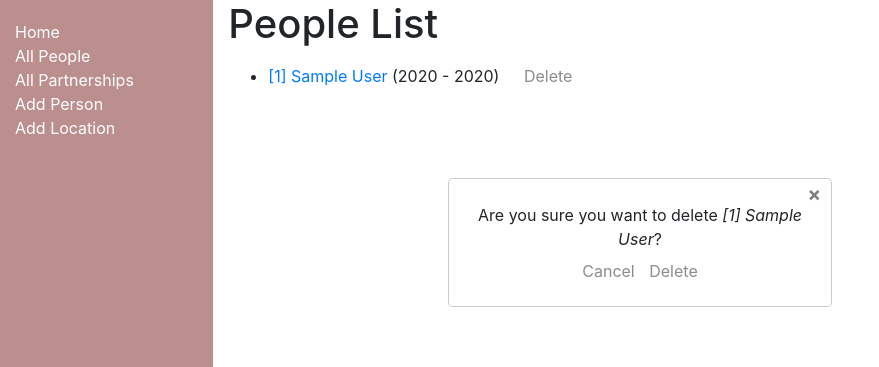
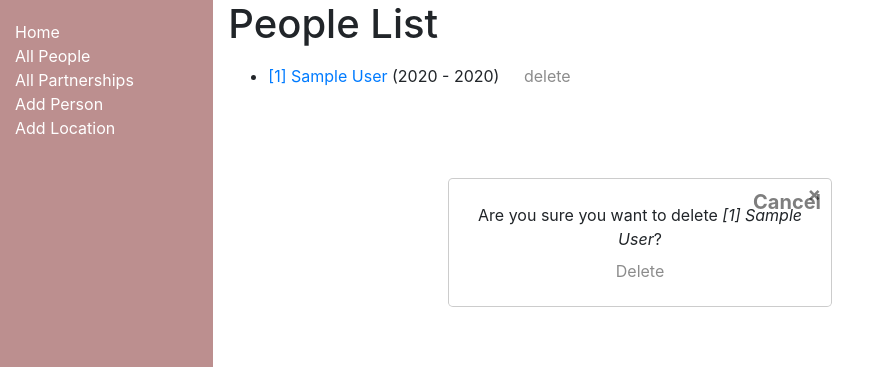
Before and after one commit to star4z/familytree, a Django app: page /webapp/person/ in a window 1280 px wide, after a click on "delete". Shown: the top 367 px of the page, without its empty margins (0-879 px from the left). Run offline with Django 3.2, Linux system fonts and the light colour scheme; tables that the repository leaves empty hold one stand-in row (values such as "Sample post"); some libraries are stand-ins or nearby versions.

Commit message:
Formatting tweaks

```diff
--- a/familytree/webapp/static/webapp/css/styles.css
+++ b/familytree/webapp/static/webapp/css/styles.css
@@ -60,7 +60,7 @@ html, body {
 button {
     color: grey;
     background-color: white;
-    padding: 0px 20px;
+    padding: 0 20px;
     margin: 8px 0;
     border: none;
     cursor: pointer;
@@ -74,11 +74,9 @@ button:hover {
 
 /* Float cancel and delete buttons  */
 .cancelbtn, .deletebtn {
-    float: center;
     background-color: white;
     color: grey;
-    padding: 0px 5px;
-    padding-bottom: 15px;
+    padding: 0 5px 15px;
 }
 
 /* center-align text to the container */
--- a/familytree/webapp/templates/webapp/delete_confirmationbox.html
+++ b/familytree/webapp/templates/webapp/delete_confirmationbox.html
@@ -1,4 +1,4 @@
-<button onclick="document.getElementById('id01').style.display='block'">Delete</button>
+<button onclick="document.getElementById('id01').style.display='block'">delete</button>
 
   <div id="id01" class="modal">
     <form class="modal-content" action="{%  url 'delete_person' person.id %}" method = "POST">
@@ -7,7 +7,7 @@
       <div class="container">
         <br>Are you sure you want to delete <i>{{ person.legal_name }}</i>?
         <div class="clearfix">
-          <button type="button" class="cancelbtn" onclick="document.getElementById('id01').style.display='none'" class="close" title="Close Modal">Cancel</button>
+          <button type="button" class="cancelbtn close" onclick="document.getElementById('id01').style.display='none'" title="Close Modal">Cancel</button>
           <button type="submit" class="deletebtn">Delete</button>
         </div>
       </div>
```
